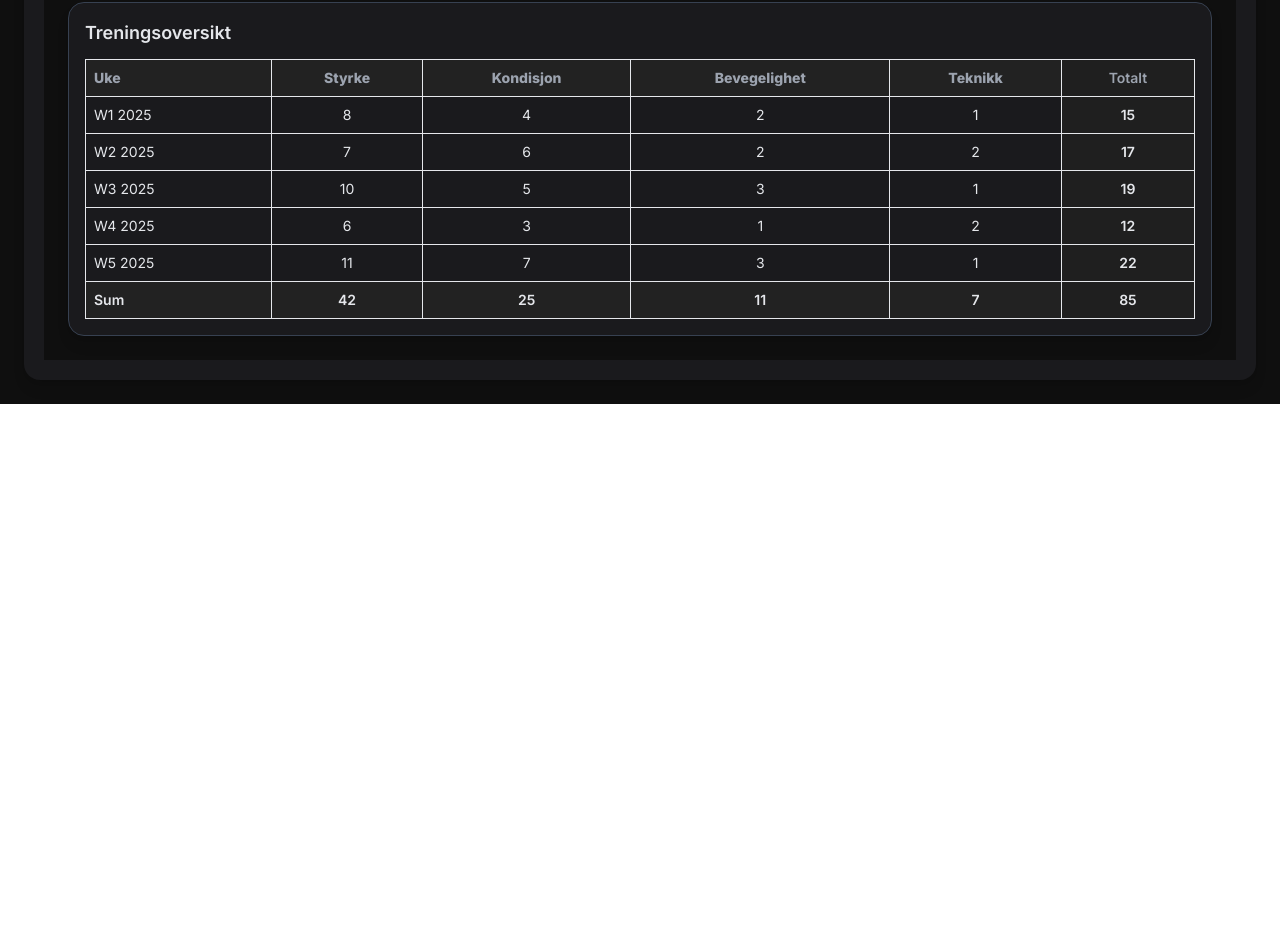
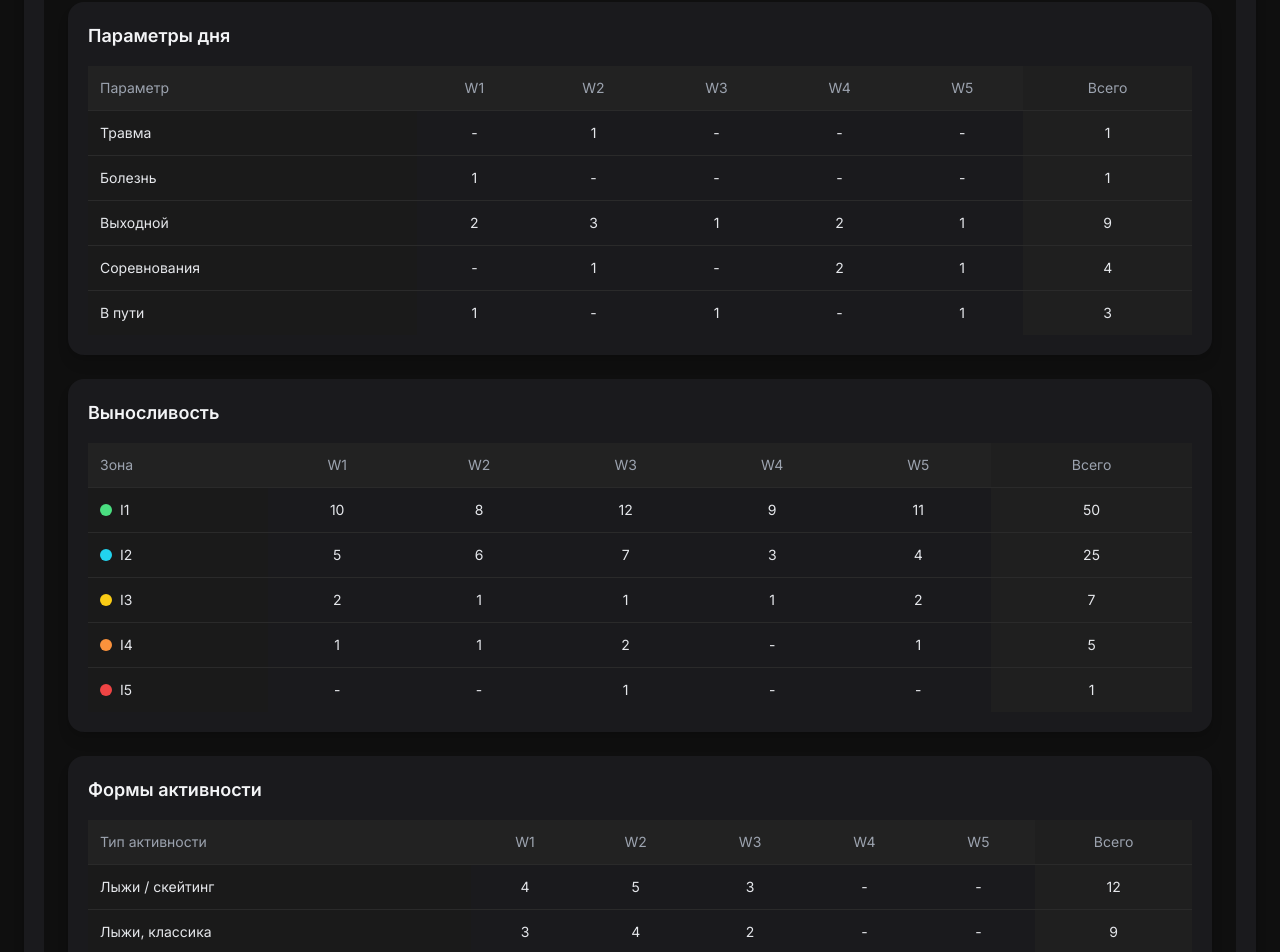
Before and after one commit to mbaliabin/dagbook-test, a React (Vite) app in the folder fasx-frontend/: page /statistics in a window 1280 px wide. Shown: the part 983-1935 px from the top of the page. Before the commit the page ends 1387 px from the top, so only its background shows below. Built offline with nearby package versions, Linux system fonts and the light colour scheme.

Commit message:
Доработка StatisticsPage.tsx 256

```diff
--- a/fasx-frontend/src/components/StatisticsPage/TrainingReportDashboard.tsx
+++ b/fasx-frontend/src/components/StatisticsPage/TrainingReportDashboard.tsx
@@ -9,6 +9,7 @@ import {
   ResponsiveContainer,
   CartesianGrid,
 } from "recharts";
+import dayjs from "dayjs";
 
 interface TrainingData {
   week: string;
@@ -44,9 +45,14 @@ const TrainingReportDashboard: React.FC = () => {
     });
   }, [fromDate, toDate]);
 
-  const handleGenerateReport = () => {
-    console.log("Generate report for", fromDate, "to", toDate);
-  };
+  const totalSum = useMemo(() => {
+    const sum: Record<string, number> = {};
+    columns.forEach((col) => {
+      sum[col] = filteredData.reduce((a, b) => a + b[col], 0);
+    });
+    sum.total = columns.reduce((acc, col) => acc + sum[col], 0);
+    return sum;
+  }, [filteredData]);
 
   const syncScroll = (e: React.UIEvent<HTMLDivElement, UIEvent>) => {
     const scrollLeft = e.currentTarget.scrollLeft;
@@ -56,14 +62,32 @@ const TrainingReportDashboard: React.FC = () => {
     });
   };
 
-  const totalSum = useMemo(() => {
-    const sum: Record<string, number> = {};
-    columns.forEach((col) => {
-      sum[col] = filteredData.reduce((a, b) => a + b[col], 0);
-    });
-    sum.total = columns.reduce((acc, col) => acc + sum[col], 0);
-    return sum;
-  }, [filteredData]);
+  // --- Новые таблицы ---
+  const enduranceZones = [
+    { zone: "I1", color: "#4ade80", months: [10, 8, 12, 9, 11] },
+    { zone: "I2", color: "#22d3ee", months: [5, 6, 7, 3, 4] },
+    { zone: "I3", color: "#facc15", months: [2, 1, 1, 1, 2] },
+    { zone: "I4", color: "#fb923c", months: [1, 1, 2, 0, 1] },
+    { zone: "I5", color: "#ef4444", months: [0, 0, 1, 0, 0] },
+  ];
+
+  const movementTypes = [
+    { type: "Лыжи / скейтинг", months: [4, 5, 3, 0, 0] },
+    { type: "Лыжи, классика", months: [3, 4, 2, 0, 0] },
+    { type: "Роллеры, классика", months: [0, 0, 3, 5, 6] },
+    { type: "Роллеры, скейтинг", months: [0, 0, 2, 6, 7] },
+    { type: "Велосипед", months: [0, 0, 1, 2, 3] },
+  ];
+
+  const parametersDay = [
+    { param: "Травма", months: [0, 1, 0, 0, 0] },
+    { param: "Болезнь", months: [1, 0, 0, 0, 0] },
+    { param: "Выходной", months: [2, 3, 1, 2, 1] },
+    { param: "Соревнования", months: [0, 1, 0, 2, 1] },
+    { param: "В пути", months: [1, 0, 1, 0, 1] },
+  ];
+
+  const monthLabels = ["W1", "W2", "W3", "W4", "W5"];
 
   return (
     <div className="p-6 bg-[#0f0f0f] text-gray-200 min-h-screen space-y-6">
@@ -105,7 +129,7 @@ const TrainingReportDashboard: React.FC = () => {
         <div className="flex items-end">
           <button
             className="w-full bg-blue-600 hover:bg-blue-700 text-white rounded-lg py-2 text-sm"
-            onClick={handleGenerateReport}
+            onClick={() => console.log("Generate report")}
           >
             Generer rapport
           </button>
@@ -120,9 +144,7 @@ const TrainingReportDashboard: React.FC = () => {
             <CartesianGrid strokeDasharray="3 3" stroke="#333" />
             <XAxis dataKey="week" stroke="#888" />
             <YAxis stroke="#888" />
-            <Tooltip
-              contentStyle={{ backgroundColor: "#1f1f1f", borderColor: "#333", color: "#fff" }}
-            />
+            <Tooltip contentStyle={{ backgroundColor: "#1f1f1f", borderColor: "#333", color: "#fff" }} />
             <Legend wrapperStyle={{ color: "#fff" }} />
             <Bar dataKey="styrke" stackId="a" fill="#34d399" name="Styrke" />
             <Bar dataKey="kondisjon" stackId="a" fill="#fbbf24" name="Kondisjon" />
@@ -132,49 +154,86 @@ const TrainingReportDashboard: React.FC = () => {
         </ResponsiveContainer>
       </div>
 
-      {/* Таблица */}
-      <div className="bg-[#1a1a1d] rounded-2xl shadow-lg border border-gray-700 p-4">
-        <h2 className="text-lg font-semibold mb-3">Treningsoversikt</h2>
-        <div
-          className="overflow-x-auto data-scroll-sync"
-          onScroll={syncScroll}
-          ref={scrollRef}
-        >
-          <table className="min-w-full text-sm border-collapse">
-            <thead className="bg-[#222] text-gray-400 sticky top-0">
-              <tr>
-                <th className="border p-2 text-left sticky left-0 bg-[#222] z-10">Uke</th>
-                {columns.map((col) => (
-                  <th key={col} className="border p-2 text-center">
-                    {col.charAt(0).toUpperCase() + col.slice(1)}
-                  </th>
-                ))}
-                <th className="border p-2 text-center font-semibold bg-[#1f1f1f]">Totalt</th>
+      {/* Таблицы */}
+      {/** Параметры дня */}
+      <div className="bg-[#1a1a1d] p-5 rounded-2xl shadow-lg overflow-x-auto data-scroll-sync" onScroll={syncScroll} ref={scrollRef}>
+        <h2 className="text-lg font-semibold text-gray-100 mb-4">Параметры дня</h2>
+        <table className="w-full min-w-[700px] text-sm border-collapse">
+          <thead>
+            <tr className="bg-[#222] text-gray-400 text-left">
+              <th className="p-3 font-medium sticky left-0 bg-[#222]">Параметр</th>
+              {monthLabels.map((m) => <th key={m} className="p-3 font-medium text-center">{m}</th>)}
+              <th className="p-3 font-medium text-center bg-[#1f1f1f]">Всего</th>
             </tr>
           </thead>
           <tbody>
-              {filteredData.map((row) => {
-                const total = columns.reduce((sum, col) => sum + row[col], 0);
+            {parametersDay.map((row) => {
+              const total = row.months.reduce((a,b)=>a+b,0);
               return (
-                  <tr key={row.week} className="hover:bg-[#252525]/50 transition">
-                    <td className="border p-2 sticky left-0 bg-[#1a1a1d] z-0">{row.week}</td>
-                    {columns.map((col) => (
-                      <td key={col} className="border p-2 text-center">{row[col]}</td>
-                    ))}
-                    <td className="border p-2 text-center font-semibold bg-[#1f1f1f]">{total}</td>
+                <tr key={row.param} className="border-t border-[#2a2a2a] hover:bg-[#252525]/60 transition">
+                  <td className="p-3 sticky left-0 bg-[#1a1a1a]">{row.param}</td>
+                  {row.months.map((val,i)=>(<td key={i} className="p-3 text-center">{val>0?val:"-"}</td>))}
+                  <td className="p-3 text-center font-medium bg-[#1f1f1f]">{total}</td>
                 </tr>
-                );
+              )
             })}
-              <tr className="bg-[#222] font-semibold">
-                <td className="border p-2 sticky left-0 bg-[#222] z-0">Sum</td>
-                {columns.map((col) => (
-                  <td key={col} className="border p-2 text-center">{totalSum[col]}</td>
-                ))}
-                <td className="border p-2 text-center bg-[#1f1f1f]">{totalSum.total}</td>
-              </tr>
           </tbody>
         </table>
       </div>
+
+      {/** Выносливость */}
+      <div className="bg-[#1a1a1d] p-5 rounded-2xl shadow-lg overflow-x-auto data-scroll-sync" onScroll={syncScroll}>
+        <h2 className="text-lg font-semibold text-gray-100 mb-4">Выносливость</h2>
+        <table className="w-full min-w-[700px] text-sm border-collapse">
+          <thead>
+            <tr className="bg-[#222] text-gray-400 text-left">
+              <th className="p-3 font-medium sticky left-0 bg-[#222]">Зона</th>
+              {monthLabels.map((m) => <th key={m} className="p-3 font-medium text-center">{m}</th>)}
+              <th className="p-3 font-medium text-center bg-[#1f1f1f]">Всего</th>
+            </tr>
+          </thead>
+          <tbody>
+            {enduranceZones.map((z) => {
+              const total = z.months.reduce((a,b)=>a+b,0);
+              return (
+                <tr key={z.zone} className="border-t border-[#2a2a2a] hover:bg-[#252525]/60 transition">
+                  <td className="p-3 flex items-center gap-2 sticky left-0 bg-[#1a1a1a]">
+                    <span className="inline-block w-3 h-3 rounded-full" style={{ backgroundColor: z.color }}></span>
+                    {z.zone}
+                  </td>
+                  {z.months.map((val,i)=>(<td key={i} className="p-3 text-center">{val>0?val:"-"}</td>))}
+                  <td className="p-3 text-center font-medium bg-[#1f1f1f]">{total}</td>
+                </tr>
+              )
+            })}
+          </tbody>
+        </table>
+      </div>
+
+      {/** Формы активности */}
+      <div className="bg-[#1a1a1d] p-5 rounded-2xl shadow-lg overflow-x-auto data-scroll-sync" onScroll={syncScroll}>
+        <h2 className="text-lg font-semibold text-gray-100 mb-4">Формы активности</h2>
+        <table className="w-full min-w-[700px] text-sm border-collapse">
+          <thead>
+            <tr className="bg-[#222] text-gray-400 text-left">
+              <th className="p-3 font-medium sticky left-0 bg-[#222]">Тип активности</th>
+              {monthLabels.map((m) => <th key={m} className="p-3 font-medium text-center">{m}</th>)}
+              <th className="p-3 font-medium text-center bg-[#1f1f1f]">Всего</th>
+            </tr>
+          </thead>
+          <tbody>
+            {movementTypes.map((m) => {
+              const total = m.months.reduce((a,b)=>a+b,0);
+              return (
+                <tr key={m.type} className="border-t border-[#2a2a2a] hover:bg-[#252525]/60 transition">
+                  <td className="p-3 sticky left-0 bg-[#1a1a1a]">{m.type}</td>
+                  {m.months.map((val,i)=>(<td key={i} className="p-3 text-center">{val>0?val:"-"}</td>))}
+                  <td className="p-3 text-center font-medium bg-[#1f1f1f]">{total}</td>
+                </tr>
+              )
+            })}
+          </tbody>
+        </table>
       </div>
     </div>
   );
```
Lines whose indentation alone changed are shown as unchanged.
